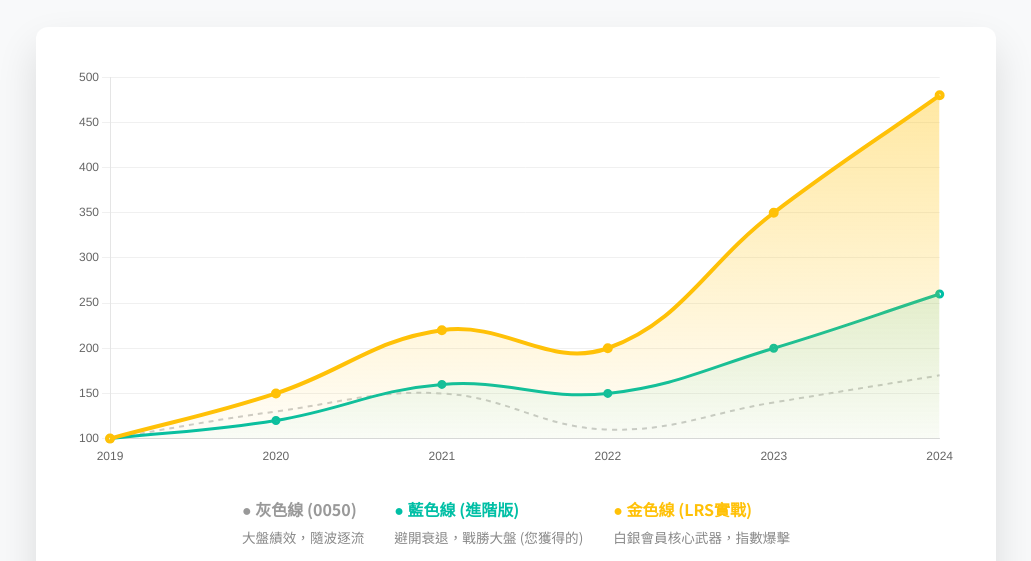
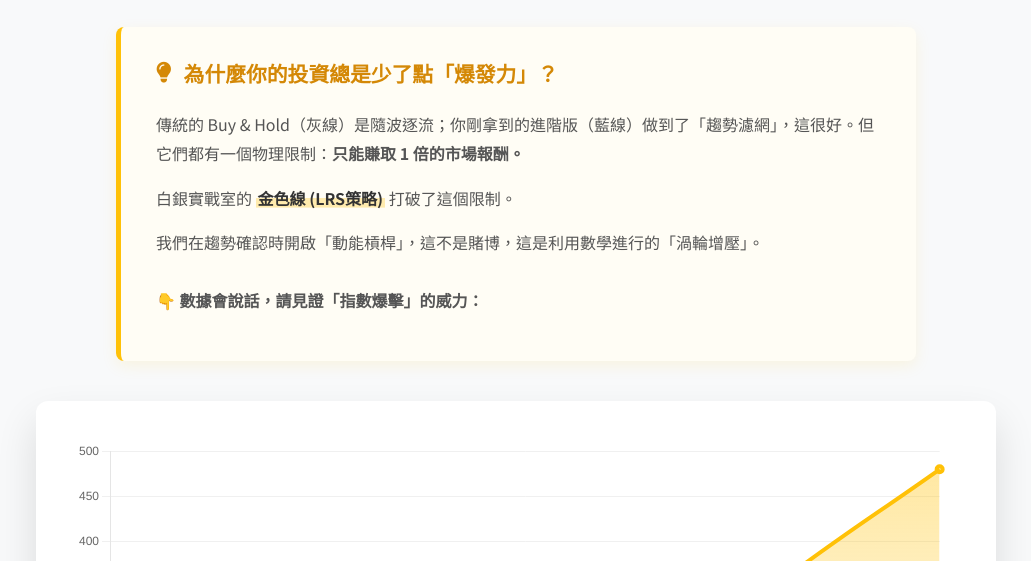
Before and after one commit to culolom/testpage, a plain HTML site: page backtest.html in a window 1280 px wide. Shown: the part 685-1246 px from the top of the page, without its empty margins (124-1155 px from the left). Drawn offline with nearby package versions, Linux system fonts and the light colour scheme.

Commit message:
Update backtest.html

```diff
--- a/backtest.html
+++ b/backtest.html
@@ -13,7 +13,7 @@
     <style>
         /* --- 1. 全局設定 --- */
         :root {
-            --primary: #00bfa5; /* 類似你官網的青色 */
+            --primary: #00bfa5;
             --primary-dark: #009688;
             --secondary: #2c3e50;
             --gold: #ffc107;
@@ -35,7 +35,7 @@
             line-height: 1.6;
         }
 
-        /* 導航列模擬 (讓它看起來像你的官網) */
+        /* 導航列 */
         .navbar {
             background: var(--white);
             padding: 15px 5%;
@@ -55,7 +55,7 @@
             padding: 0 20px;
         }
 
-        /* --- 2. Hero 區塊 (標題區) --- */
+        /* Hero 區塊 */
         .hero {
             text-align: center;
             padding: 80px 20px 60px;
@@ -88,7 +88,6 @@
             margin: 0 auto 40px;
         }
 
-        /* 按鈕美化 */
         .btn-group {
             display: flex;
             justify-content: center;
@@ -107,42 +106,79 @@
             gap: 8px;
         }
 
-        /* 主按鈕：青色漸層 */
         .btn-primary {
             background: linear-gradient(135deg, #00E5FF 0%, #00bfa5 100%);
             color: white;
             box-shadow: 0 8px 15px rgba(0, 191, 165, 0.3);
             border: none;
         }
-
         .btn-primary:hover {
             transform: translateY(-2px);
             box-shadow: 0 12px 20px rgba(0, 191, 165, 0.4);
         }
 
-        /* 次要按鈕：白色 */
         .btn-secondary {
             background: white;
             color: #555;
             border: 2px solid #eee;
         }
-
         .btn-secondary:hover {
             border-color: var(--primary);
             color: var(--primary);
         }
 
-        /* --- 3. 圖表區塊 --- */
+        /* 圖表區塊 */
         .chart-section {
             padding: 60px 0;
             text-align: center;
         }
 
+        /* --- 新增：金色洞察卡片樣式 --- */
+        .insight-card {
+            background-color: #fffdf5; /* 極淡的金色背景 */
+            border-left: 5px solid #ffc107; /* 左側金邊框 */
+            border-radius: 8px;
+            padding: 30px 35px;
+            margin: 0 auto 40px auto; /* 下方留白 */
+            box-shadow: 0 5px 15px rgba(255, 193, 7, 0.1);
+            text-align: left;
+            max-width: 800px; /* 限制寬度讓閱讀更舒服 */
+        }
+
+        .insight-title {
+            color: #d48806; /* 深金色文字 */
+            font-size: 1.3rem;
+            font-weight: 700;
+            margin-bottom: 20px;
+            display: flex;
+            align-items: center;
+            gap: 12px;
+        }
+
+        .insight-text {
+            color: #555;
+            font-size: 1rem;
+            line-height: 1.8;
+            margin: 0;
+        }
+
+        /* 金色螢光筆效果 */
+        .highlight {
+            font-weight: bold;
+            color: #333;
+            background: linear-gradient(120deg, rgba(255, 193, 7, 0.3) 0%, rgba(255, 193, 7, 0.3) 100%);
+            background-repeat: no-repeat;
+            background-size: 100% 40%;
+            background-position: 0 88%;
+            padding: 0 2px;
+        }
+
+        /* 圖表卡片 */
         .chart-card {
             background: var(--white);
             border-radius: var(--radius);
             padding: 40px;
-            box-shadow: var(--shadow-lg); /* 立體感來源 */
+            box-shadow: var(--shadow-lg);
             margin-top: 30px;
             position: relative;
             overflow: hidden;
@@ -170,7 +206,7 @@
         .text-gold { color: var(--gold); }
         .text-gray { color: #999; }
 
-        /* --- 4. 銷售卡片區 --- */
+        /* 銷售卡片區 */
         .pricing-section {
             padding: 0 0 100px;
         }
@@ -195,7 +231,7 @@
         .card:hover { transform: translateY(-5px); }
 
         .card.silver {
-            border: 2px solid var(--gold); /* 白銀會員加金框 */
+            border: 2px solid var(--gold);
             background: linear-gradient(to bottom, #fff, #fffcf0);
         }
 
@@ -221,11 +257,11 @@
         .btn-gold { background: var(--gold); color: #000; box-shadow: 0 5px 15px rgba(255, 193, 7, 0.3); }
         .btn-gold:hover { transform: translateY(-2px); box-shadow: 0 8px 20px rgba(255, 193, 7, 0.4); }
 
-        /* RWD 適應手機 */
         @media (max-width: 768px) {
             h1 { font-size: 1.8rem; }
             .chart-container { height: 300px; }
             .card { padding: 30px 20px; }
+            .insight-card { padding: 25px 20px; }
         }
     </style>
 </head>
@@ -259,6 +295,27 @@
             <div style="margin-bottom: 30px;">
                 <h2 style="font-size: 2rem; margin-bottom: 10px;">下載完先別急著走...</h2>
                 <p style="color: #666;">你知道這條藍線，其實還能進化成金線嗎？</p>
+            </div>
+
+            <div class="insight-card">
+                <div class="insight-title">
+                    <i class="fas fa-lightbulb"></i> 為什麼你的投資總是少了點「爆發力」？
+                </div>
+                <div class="insight-text">
+                    <p style="margin-bottom: 15px;">
+                        傳統的 Buy & Hold（灰線）是隨波逐流；你剛拿到的進階版（藍線）做到了「趨勢濾網」，這很好。但它們都有一個物理限制：<strong>只能賺取 1 倍的市場報酬。</strong>
+                    </p>
+
+                    <p style="margin-bottom: 15px;">
+                        白銀實戰室的 <span class="highlight">金色線 (LRS策略)</span> 打破了這個限制。
+                    </p>
+
+                    <p>
+                        我們在趨勢確認時開啟「動能槓桿」，這不是賭博，這是利用數學進行的「渦輪增壓」。
+                        <br><br>
+                        <strong>👇 數據會說話，請見證「指數爆擊」的威力：</strong>
+                    </p>
+                </div>
             </div>
 
             <div class="chart-card">
@@ -318,7 +375,7 @@
     <script>
         const ctx = document.getElementById('performanceChart').getContext('2d');
 
-        // 建立漸層色 (讓圖表看起來很高級)
+        // 建立漸層色
         let gradientGold = ctx.createLinearGradient(0, 0, 0, 400);
         gradientGold.addColorStop(0, 'rgba(255, 193, 7, 0.4)');
         gradientGold.addColorStop(1, 'rgba(255, 193, 7, 0.0)');
@@ -366,7 +423,7 @@
                 responsive: true,
                 maintainAspectRatio: false,
                 plugins: {
-                    legend: { display: false } // 我們自己做了漂亮的圖例，所以隱藏原本的
+                    legend: { display: false }
                 },
                 scales: {
                     x: { grid: { display: false } },
```
